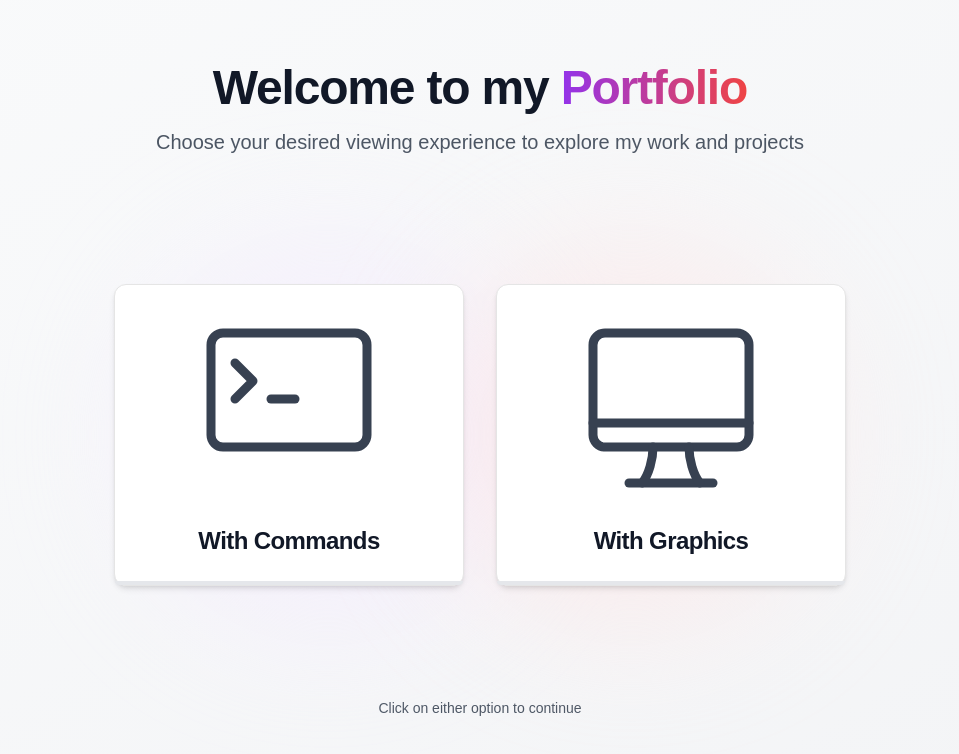
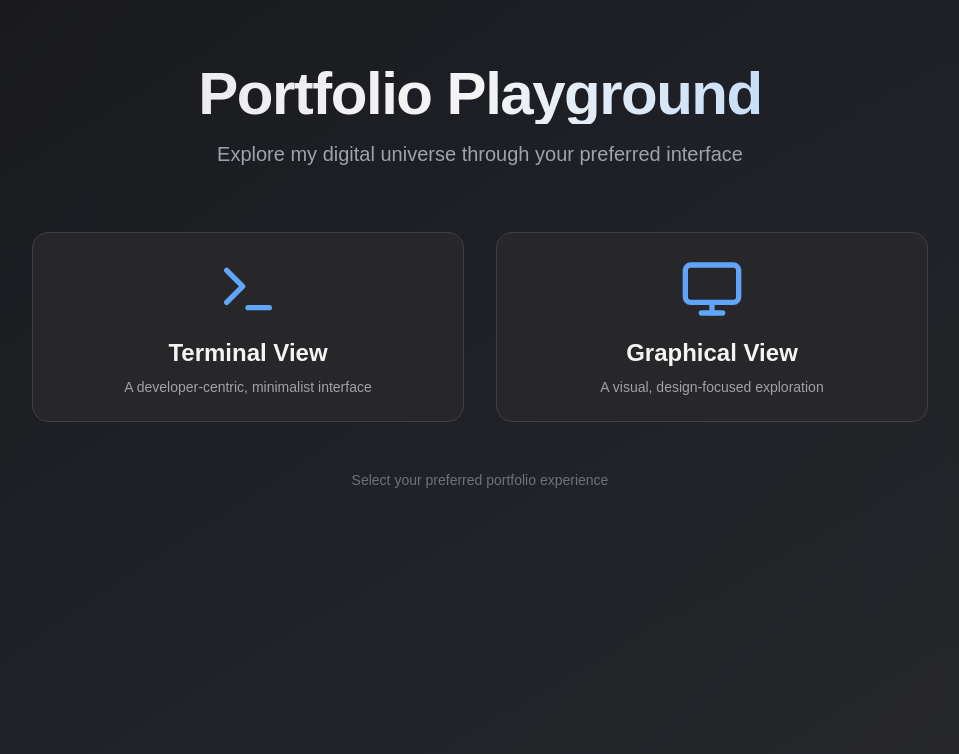
Before and after one commit to adarshkunwar/portfolio-v2, a Next.js app: page / in a window 1280 px wide. Shown: the top 754 px of the page, without its empty margins (160-1119 px from the left). Built offline with nearby package versions, Linux system fonts and the light colour scheme.

Commit message:
feat(terminal): added WIP to the terminal section

```diff
--- a/src/app/page.tsx
+++ b/src/app/page.tsx
@@ -1,64 +1,84 @@
 "use client";
-import ComputerCard from "@/pageComponent/ComputerCard";
-import TerminalCard from "@/pageComponent/terminalCard";
 import Link from "next/link";
+import { motion } from "framer-motion";
+import { Terminal, Monitor } from "lucide-react";
 
 const Starter: React.FC = () => {
   return (
-    <div className="min-h-screen overflow-clip bg-gradient-to-br from-gray-50 to-gray-100 px-4 py-16 sm:px-6 lg:px-8">
-      <div className="mx-auto max-w-7xl">
+    <div className="min-h-screen bg-gradient-to-br from-zinc-900 to-zinc-800 text-zinc-100 overflow-hidden relative">
+      <div className="absolute inset-0 bg-grid-zinc-800/[0.04] pointer-events-none"></div>
+
+      <div className="mx-auto max-w-7xl px-4 py-16 relative z-10">
         {/* Header Section */}
-        <div className="mb-20 space-y-4 text-center">
-          <h1 className="mb-4 text-5xl font-bold tracking-tight text-gray-900">
-            Welcome to my{" "}
-            <span className="bg-gradient-to-r from-purple-600 to-red-500 bg-clip-text text-transparent">
-              Portfolio
-            </span>
+        <motion.div
+          initial={{ opacity: 0, y: -20 }}
+          animate={{ opacity: 1, y: 0 }}
+          transition={{ duration: 0.6 }}
+          className="text-center mb-16"
+        >
+          <h1 className="text-4xl md:text-6xl font-extrabold tracking-tight bg-clip-text text-transparent bg-gradient-to-r from-zinc-200 via-zinc-100 to-blue-300 mb-4">
+            Portfolio Playground
           </h1>
-          <h2 className="mx-auto max-w-2xl text-xl text-gray-600">
-            Choose your desired viewing experience to explore my work and
-            projects
-          </h2>
+          <p className="text-lg md:text-xl max-w-2xl mx-auto text-zinc-400">
+            Explore my digital universe through your preferred interface
+          </p>
+        </motion.div>
+
+        {/* Cards Container */}
+        <div className="grid md:grid-cols-2 gap-8 max-w-4xl mx-auto">
+          <motion.div
+            whileHover={{ scale: 1.05 }}
+            whileTap={{ scale: 0.95 }}
+            className="group"
+          >
+            <Link href="/terminal" className="block">
+              <div className="bg-zinc-800 border border-zinc-700 rounded-2xl p-6 text-center transition-all duration-300 group-hover:border-blue-500 group-hover:ring-4 group-hover:ring-blue-500/20">
+                <Terminal className="mx-auto mb-4 text-blue-400 w-16 h-16" />
+                <h2 className="text-2xl font-bold mb-2 text-zinc-100">
+                  Terminal View
+                </h2>
+                <p className="text-zinc-400 text-sm">
+                  A developer-centric, minimalist interface
+                </p>
+              </div>
+            </Link>
+          </motion.div>
+
+          <motion.div
+            whileHover={{ scale: 1.05 }}
+            whileTap={{ scale: 0.95 }}
+            className="group"
+          >
+            <Link href="/graphical" className="block">
+              <div className="bg-zinc-800 border border-zinc-700 rounded-2xl p-6 text-center transition-all duration-300 group-hover:border-blue-500 group-hover:ring-4 group-hover:ring-blue-500/20">
+                <Monitor className="mx-auto mb-4 text-blue-400 w-16 h-16" />
+                <h2 className="text-2xl font-bold mb-2 text-zinc-100">
+                  Graphical View
+                </h2>
+                <p className="text-zinc-400 text-sm">
+                  A visual, design-focused exploration
+                </p>
+              </div>
+            </Link>
+          </motion.div>
         </div>
 
-        {/* Cards Section */}
-        <div className="relative">
-          {/* Decorative elements */}
-          <div className="absolute inset-0 flex items-center justify-center">
-            <div className="h-96 w-96 rounded-full bg-purple-100 opacity-50 blur-3xl"></div>
-            <div className="-ml-20 h-96 w-96 rounded-full bg-red-100 opacity-50 blur-3xl"></div>
-          </div>
-
-          {/* Cards Container */}
-          <div className="relative flex flex-col items-center justify-center gap-8 py-12 sm:flex-row">
-            <Link href="/terminal">
-              <div>
-                <TerminalCard />
-              </div>
-            </Link>
-
-            <Link href="/graphical">
-              <div>
-                <ComputerCard />
-              </div>
-            </Link>
-          </div>
-        </div>
-
-        {/* Footer Text */}
-        <div className="mt-16 text-center">
-          <p className="text-sm text-gray-600">
-            Click on either option to continue
+        {/* Footer Hint */}
+        <motion.div
+          initial={{ opacity: 0 }}
+          animate={{ opacity: 1 }}
+          transition={{ delay: 0.5, duration: 0.5 }}
+          className="text-center mt-12"
+        >
+          <p className="text-zinc-500 text-sm">
+            Select your preferred portfolio experience
           </p>
-        </div>
+        </motion.div>
       </div>
 
-      {/* Decorative dots */}
-      <div className="absolute right-0 top-0 -z-10">
-        <div className="h-40 w-40 rounded-full bg-gradient-to-br from-purple-100 to-red-100 opacity-20"></div>
-      </div>
-      <div className="absolute bottom-0 left-0 -z-10">
-        <div className="h-40 w-40 rounded-full bg-gradient-to-br from-red-100 to-purple-100 opacity-20"></div>
+      {/* Accent Gradients */}
+      <div className="absolute inset-0 pointer-events-none overflow-hidden">
+        <div className="absolute -top-1/2 -right-1/2 w-[200%] h-[200%] bg-gradient-to-r from-transparent via-blue-500/10 to-transparent opacity-20 rotate-45"></div>
       </div>
     </div>
   );
--- /dev/null
+++ b/src/app/terminal/page.tsx
@@ -0,0 +1,27 @@
+const Page = () => {
+  return (
+    <div className="bg-black w-screen h-screen">
+      <div className="absolute inset-0 z-10 flex items-center justify-center bg-black/70">
+        <div className="text-center">
+          <div className="text-8xl font-extrabold text-yellow-500 mb-4">
+            WORK IN PROGRESS
+          </div>
+          <p className="text-2xl text-white mb-8">
+            This section is currently under construction.
+            <div>
+              You can check my older version of terminal website at{" "}
+              <a href=" https://www.adarshkunwar.com.np/" target="_blank">
+                <span className="text-blue-500">
+                  https://www.adarshkunwar.com.np/
+                </span>
+              </a>
+            </div>
+          </p>
+        </div>
+      </div>
+      <h1>Page</h1>
+    </div>
+  );
+};
+
+export default Page;
```
